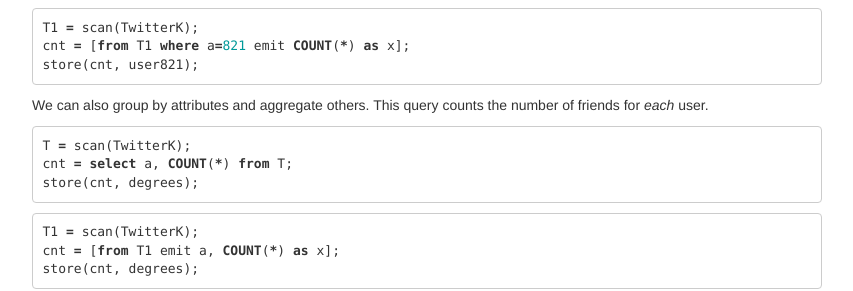
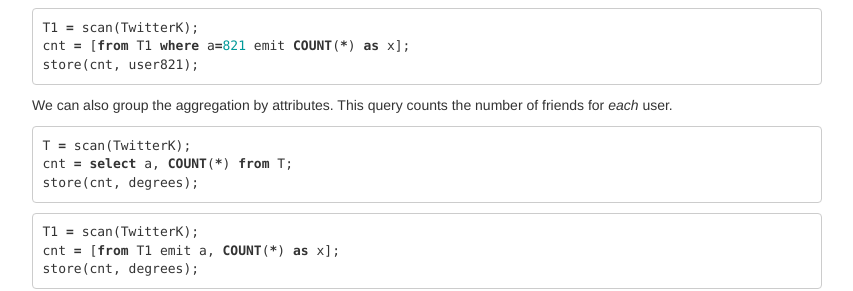
Before and after one commit to uwescience/myria-website, a Jekyll site: the page built from docs/myrial.md, in a window 1280 px wide and 900 px high, scrolled down 2094 px. Shown: the part 163-454 px from the top of the window, without its empty margins (213-1066 px from the left). Built offline with Jekyll 4.4.1, drawn with Linux system fonts in a browser that asks for light colours; nearby versions of some CDN libraries; Markdown is read by kramdown in place of the engine named in the settings.

Commit message:
aggregation

````diff
--- a/docs/myrial.md
+++ b/docs/myrial.md
@@ -125,7 +125,7 @@ cnt = [from T1 where a=821 emit COUNT(*) as x];
 store(cnt, user821);
 ```
 
-We can also group by attributes and aggregate others. This query counts the number of friends for *each* user.
+We can also group the aggregation by attributes. This query counts the number of friends for *each* user.
 
 ```sql
 T = scan(TwitterK);
````
